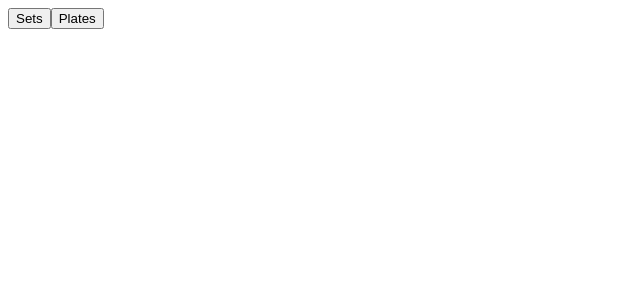
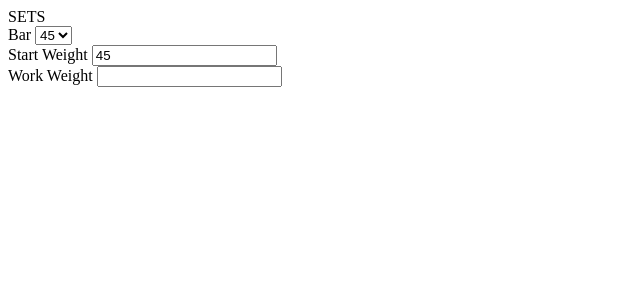
Before and after one commit to petecartwright/sets-n-plates, a Next.js app: page / in a window 1280 px wide. Shown: the top 300 px of the page, without its empty margins (0-640 px from the left). Built offline with nearby package versions, Linux system fonts and the light colour scheme.

Commit message:
move sets to the root - lets just do one thing

```diff
--- a/src/pages/index.tsx
+++ b/src/pages/index.tsx
@@ -1,7 +1,170 @@
 import Head from 'next/head'
-import Link from 'next/link'
+import { Set } from '@/components/Set'
+import { useEffect, useState } from 'react'
+import { getPlatesForWeight, getSets } from '@/lib/utils'
+import { BAR_WEIGHT_OPTIONS, MAX_ALLOWED_WEIGHT } from '@/common/consts'
 
-export default function Home() {
+interface ISetFormState {
+  barWeight: string
+  startWeight: string
+  workWeight: string
+}
+
+interface IValidationResults {
+  [key: string]: { isValid: boolean; message: string }[]
+}
+
+const DEFAULT_BAR_WEIGHT =
+  BAR_WEIGHT_OPTIONS[BAR_WEIGHT_OPTIONS.length - 1].toString()
+
+const INITIAL_VALUES: ISetFormState = {
+  barWeight: DEFAULT_BAR_WEIGHT,
+  startWeight: DEFAULT_BAR_WEIGHT,
+  workWeight: '',
+}
+
+// Validation pattern borrowed from Robin Wieruch's blog post here:
+// https://www.robinwieruch.de/react-form/#react-form-with-validation
+const VALIDATION: Record<string, any> = {
+  startWeight: [
+    {
+      isValid: (formState: ISetFormState, value: string) =>
+        !isNaN(Number(value)),
+      message: 'Start weight must be a number',
+    },
+    {
+      isValid: (formState: ISetFormState, value: string) =>
+        Number(value) >= Number(formState.barWeight),
+      message: 'Start weight must be greater than or equal to bar weight',
+    },
+    {
+      isValid: (formState: ISetFormState, value: string) =>
+        Number(value) <= Number(formState.workWeight),
+      message: 'Start weight must be less than or equal to work weight',
+    },
+    {
+      isValid: (formState: ISetFormState, value: string) =>
+        Number(value) <= MAX_ALLOWED_WEIGHT,
+      message: `Start weight must be less than or equal to ${MAX_ALLOWED_WEIGHT}`,
+    },
+  ],
+  workWeight: [
+    {
+      isValid: (formState: ISetFormState, value: string) =>
+        !isNaN(Number(value)),
+      message: 'Work weight must be a number',
+    },
+    {
+      isValid: (formState: ISetFormState, value: string) =>
+        Number(value) >= Number(formState.barWeight),
+      message: 'Work weight must be greater than or equal to bar weight',
+    },
+    {
+      isValid: (formState: ISetFormState, value: string) =>
+        Number(value) >= Number(formState.startWeight),
+      message: 'Work weight must be greater than or equal to start weight',
+    },
+    {
+      isValid: (formState: ISetFormState, value: string) =>
+        Number(value) <= MAX_ALLOWED_WEIGHT,
+      message: `Work weight must be less than or equal to ${MAX_ALLOWED_WEIGHT}`,
+    },
+    {
+      isValid: (formState: ISetFormState, value: string) => {
+        // see if we can make plates with this value
+        try {
+          let targetWeight = Number(value)
+          let barWeight = Number(formState.barWeight)
+          getPlatesForWeight({ targetWeight, barWeight })
+          return true
+        } catch (err) {
+          return false
+        }
+      },
+      message: 'Unable to get plates for this weight',
+    },
+  ],
+}
+
+function getErrorFields(
+  formState: ISetFormState
+): [IValidationResults, number] {
+  // look at each field, run all defined validation checks
+  // return list of errors if any
+  const errors: IValidationResults = Object.keys(formState).reduce(
+    (acc, key) => {
+      // if we don't have validation defined, we're done
+      if (!VALIDATION[key]) return acc
+
+      // perform each check for each field and get a list of potential errors
+      const errorsPerField = VALIDATION[key]
+        .map(
+          (validation) => ({
+            isValid: validation.isValid(formState, formState[key]),
+            message: validation.message,
+          }),
+          {}
+        )
+        // remove anything without an error
+        .filter((fieldError) => !fieldError.isValid)
+
+      return { ...acc, [key]: errorsPerField }
+    },
+    {}
+  )
+
+  const errorCount = Object.keys(errors).reduce((count, item) => {
+    return count + errors[item].length
+  }, 0)
+
+  return [errors, errorCount]
+}
+
+function isDirty(formState) {
+  // return true if any of the fields have changed from initial values
+  // false otherwise
+  // does not tell you which ones bc I don't care
+  const dirtyFields = Object.keys(formState)
+    .map((key) => {
+      // see what form fields don't have the initial values
+      const isDirty = formState[key] !== INITIAL_VALUES[key]
+      return isDirty
+    })
+    .filter((item) => item)
+  console.log(dirtyFields)
+  return dirtyFields.length > 0
+}
+
+export default function SetsPage() {
+  const [sets, setSets] = useState<number[]>([])
+  const [formState, setFormState] = useState(INITIAL_VALUES)
+
+  const [errorFields, errorCount] = getErrorFields(formState)
+
+  const dirty = isDirty(formState)
+  console.log('dirty', dirty)
+  function handleChange(
+    event: React.ChangeEvent<HTMLInputElement | HTMLSelectElement>
+  ) {
+    setFormState({
+      ...formState,
+      [event.target.id]: event.target.value,
+    })
+  }
+
+  useEffect(() => {
+    let start = Number(formState.startWeight)
+    let work = Number(formState.workWeight)
+    if (start && work) {
+      try {
+        let sets = getSets({ startWeight: start, workWeight: work })
+        setSets(sets)
+      } catch (err) {
+        setSets([])
+      }
+    }
+  }, [formState.barWeight, formState.startWeight, formState.workWeight])
+
   return (
     <>
       <Head>
@@ -11,42 +174,61 @@ export default function Home() {
       </Head>
       <main>
         <div>
-          <Link href="sets">
-            <button
-              // className="
-              //   min-w-full
-              //   rounded-xl
-              //   border-2
-              //   border-slate-900
-              //   bg-slate-200
-              //   py-12
-              //   text-8xl
-              //   text-black
-              //   shadow-md
-              //   "
-              type="button"
+          SETS
+          <div>
+            <label htmlFor="barWeight">Bar</label>{' '}
+            <select
+              id="barWeight"
+              name="barWeight"
+              onChange={handleChange}
+              defaultValue="45"
             >
-              Sets
-            </button>
-          </Link>
-          <Link href="plates">
-            <button
-              // className="
-              //   min-w-full
-              //   rounded-xl
-              //   border-2
-              //   border-slate-900
-              //   bg-slate-200
-              //   py-12
-              //   text-8xl
-              //   text-black
-              //   shadow-md
-              //   "
-              type="button"
-            >
-              Plates
-            </button>
-          </Link>
+              {BAR_WEIGHT_OPTIONS.map((weightOption) => {
+                return (
+                  <option key={weightOption} value={weightOption}>
+                    {weightOption}
+                  </option>
+                )
+              })}
+            </select>
+          </div>
+          <div>
+            <label htmlFor="startWeight"> Start Weight</label>{' '}
+            <input
+              id="startWeight"
+              name="startWeight"
+              onChange={handleChange}
+              value={formState.startWeight}
+              type="text"
+            />
+            {dirty && errorFields.startWeight?.length ? (
+              <span>{errorFields.startWeight[0].message} </span>
+            ) : null}
+          </div>
+          <div>
+            <label htmlFor="workWeight"> Work Weight</label>{' '}
+            <input
+              id="workWeight"
+              name="workWeight"
+              onChange={handleChange}
+              value={formState.workWeight}
+              type="text"
+            />
+            {dirty && errorFields.workWeight?.length ? (
+              <span>{errorFields.workWeight[0].message} </span>
+            ) : null}
+          </div>
+          <div>
+            {errorCount === 0 && sets.length
+              ? sets.map((setWeight) => (
+                  <Set
+                    key={setWeight}
+                    targetWeight={setWeight}
+                    barWeight={Number(formState.barWeight)}
+                  />
+                ))
+              : null}
+          </div>
         </div>
       </main>
     </>
```
Also changed, not shown: src/pages/sets/index.tsx (+31 -15 lines).
